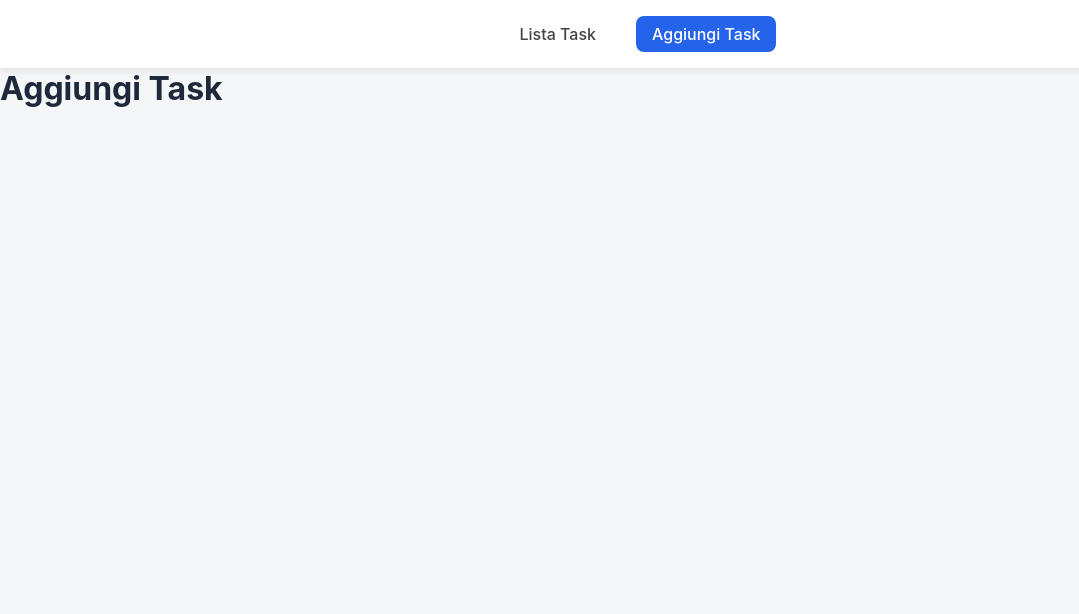
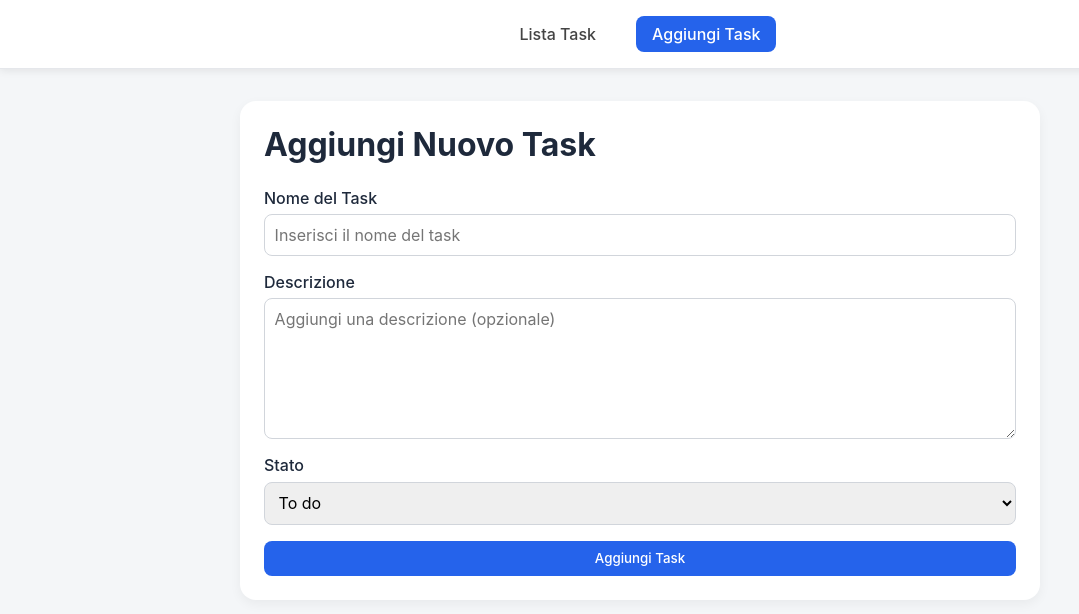
Before and after one commit to angelo-lepore/ex-react-task-manager, a React (Vite) app: page /add in a window 1280 px wide. Shown: the top 614 px of the page, without its empty margins (0-1079 px from the left). Built offline with nearby package versions, Linux system fonts and the light colour scheme; no server answers.

Commit message:
milestone-5

```diff
--- a/src/index.css
+++ b/src/index.css
@@ -118,14 +118,13 @@ table {
 /* Intestazione della tabella */
 thead {
     background-color: #2563eb;
-    text-decoration-color: white;
+    color: white;
     text-align: left;
 }
 
 /* Celle dell’intestazione */
 thead th {
     padding: 1rem;
-    color: #ffffff;
     border-bottom: 2px solid #1e293b;
     letter-spacing: 0.3px;
 }
@@ -181,3 +180,52 @@ td.done span {
     color: #166534;
     /* verde scuro */
 }
+
+/* ==============================
+   ➕ FORM AGGIUNTA TASK
+   ============================== */
+
+/* Struttura del form */
+form {
+    display: flex;
+    flex-direction: column;
+    gap: 1rem;
+    margin-top: 1.5rem;
+}
+
+.form-group {
+    display: flex;
+    flex-direction: column;
+    gap: 0.4rem;
+}
+
+label {
+    font-weight: 500;
+    color: #1e293b;
+}
+
+/* Campi input, textarea, select */
+input,
+textarea,
+select {
+    padding: 0.6rem;
+    border: 1px solid #d1d5db;
+    border-radius: 8px;
+    font-size: 1rem;
+    outline: none;
+    transition: border-color 0.2s ease, box-shadow 0.2s ease;
+}
+
+input:focus,
+textarea:focus,
+select:focus {
+    border-color: #2563eb;
+    box-shadow: 0 0 0 2px rgba(37, 99, 235, 0.1);
+}
+
+/* Messaggio di errore */
+.error-message {
+    color: #b91c1c;
+    font-size: 0.9rem;
+    margin-top: -0.2rem;
+}
--- a/src/pages/AddTask.jsx
+++ b/src/pages/AddTask.jsx
@@ -1,8 +1,87 @@
+// Import delle funzioni necessarie da React
+import { useState, useRef } from "react";
+
 // Componente che mostra la pagina per aggiungere un nuovo task
 export default function AddTask() {
+  const [title, setTitle] = useState("");
+  const [error, setError] = useState("");
+  const descriptionRef = useRef();
+  const statusRef = useRef();
+
+  const symbols = "!@#$%^&*()-_=+[]{}|;:'\\\",.<>?/`~";
+
+  const handleSubmit = (e) => {
+    e.preventDefault();
+    setError("");
+
+    // Validazione del titolo
+    if (!title.trim()) {
+      setError("Il nome del task non può essere vuoto.");
+      return;
+    }
+
+    if ([...symbols].some((char) => title.includes(char))) {
+      setError("Il nome del task non può contenere simboli speciali.");
+      return;
+    }
+
+    // Costruzione oggetto task
+    const task = {
+      title: title.trim(),
+      description: descriptionRef.current.value.trim(),
+      status: statusRef.current.value,
+    };
+
+    console.log("Nuovo task:", task);
+
+    // Resetta i campi del form
+    setTitle("");
+    descriptionRef.current.value = "";
+    statusRef.current.value = "To do";
+  };
+
   return (
-    <div>
-      <h1>Aggiungi Task</h1>
-    </div>
+    <main>
+      <div>
+        <h1>Aggiungi Nuovo Task</h1>
+
+        <form onSubmit={handleSubmit}>
+          {/* Nome del Task */}
+          <div className="form-group">
+            <label>Nome del Task</label>
+            <input
+              type="text"
+              value={title}
+              onChange={(e) => setTitle(e.target.value)}
+              placeholder="Inserisci il nome del task"
+            />
+            {error && <p className="error-message">{error}</p>}
+          </div>
+
+          {/* Descrizione */}
+          <div className="form-group">
+            <label>Descrizione</label>
+            <textarea
+              ref={descriptionRef}
+              rows="6"
+              placeholder="Aggiungi una descrizione (opzionale)"
+            ></textarea>
+          </div>
+
+          {/* Stato */}
+          <div className="form-group">
+            <label>Stato</label>
+            <select ref={statusRef} defaultValue="To do">
+              <option value="To do">To do</option>
+              <option value="Doing">Doing</option>
+              <option value="Done">Done</option>
+            </select>
+          </div>
+
+          {/* Bottone */}
+          <button type="submit">Aggiungi Task</button>
+        </form>
+      </div>
+    </main>
   );
 }
```
Also changed, not shown: 1 other file (tests, documents, lock files or other folders).
